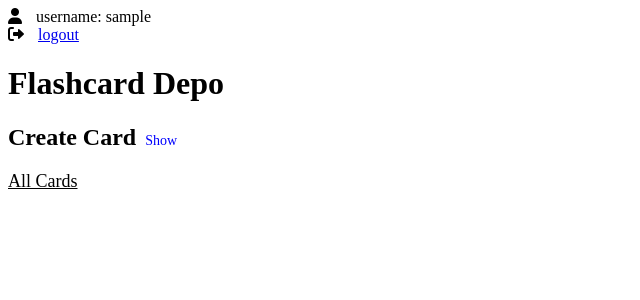
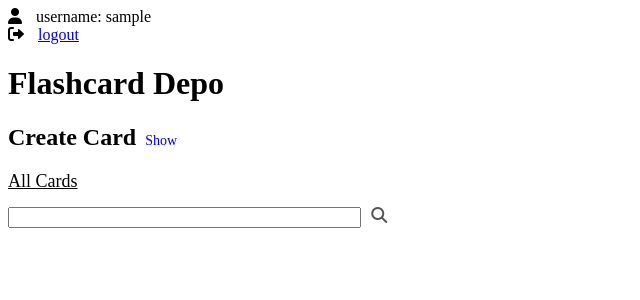
Before and after one commit to seanmisra/flashcard-depo, a PHP site: page / in a window 1280 px wide. Shown: the top 300 px of the page, without its empty margins (0-640 px from the left). Run offline with PHP 8.4, Linux system fonts and the light colour scheme; the visitor is signed in with stand-in values (Sample User, id 1); data that the repository does not hold is empty; some libraries are stand-ins or nearby versions.

Commit message:
Implement flashcard search

```diff
--- a/src/cardAction.php
+++ b/src/cardAction.php
@@ -9,6 +9,7 @@
     $flashcardFront = "";
     $flashcardBack = "";
     $flashcardTags = "";
+    $existingSearchTerm = "";
 
     $readQuery = "SELECT * FROM mydatabase.cards where user='" . $_SESSION["username"] . "'";
     $result = null;
@@ -41,6 +42,27 @@
 
     getAllCards();
 
+    function filterCards() {
+        if (isset($_GET['card-search']) && !empty($_GET['card-search'])) {
+            $searchTerm = $GLOBALS['existingSearchTerm'] = $_GET['card-search'];
+            if ($searchTerm) {
+                $filteredCards = [];
+
+                foreach($GLOBALS['allCards'] as $card) {
+                    foreach($card->getTagList() as $tag) {
+                        if (str_contains(strtolower($tag), strtolower($searchTerm))) {
+                            array_push($filteredCards, $card);
+                            break 1;
+                        }
+                    }
+                }
+                $GLOBALS['allCards'] = $filteredCards;
+            } else {
+                getAllCards();
+            }
+        }
+    }
+
     function handleDelete($id) {
         echo "Handle delete not implemented yet!!";
     }
@@ -70,6 +92,8 @@
 
             echo '<script type="text/javascript">toastr.success("Card is ' . $starredWord . '")</script>';
         }
+
+        filterCards();
     }
 
     if ($_SERVER["REQUEST_METHOD"] == "POST") {
--- a/src/cardContainer.php
+++ b/src/cardContainer.php
@@ -1,5 +1,17 @@
+<?php
+    filterCards();
+?>
+
 <div>
     <h2 id="all-cards-header">All Cards</h2>
+    <form id="card-search-form" method="get">
+        <input
+            autocomplete="off"
+            name="card-search"
+            value="<?php echo $GLOBALS['existingSearchTerm'] ?>"
+            id="card-search"></input>
+        <i class="fa-solid fa-magnifying-glass"></i>
+    </form>
     <?php foreach($allCards as $card): ?>
         <div class="card"
             id="<?php echo $card->getCardId()?>">
--- a/src/index.php
+++ b/src/index.php
@@ -12,6 +12,7 @@ error_reporting(E_ALL);
 
 <html>
     <head>
+      <!-- TODO: OPTIMIZE HEADER, inefficient imports -->
       <link rel='stylesheet' href='style/style.css'>
       <script src='script/cardScript.js'></script>
       <link rel="stylesheet" href="https://cdnjs.cloudflare.com/ajax/libs/font-awesome/6.2.1/css/all.min.css" integrity="sha512-MV7K8+y+gLIBoVD59lQIYicR65iaqukzvf/nwasF0nqhPay5w/9lJmVM2hMDcnK1OnMGCdVK+iQrJ7lzPJQd1w==" crossorigin="anonymous" referrerpolicy="no-referrer" />
@@ -21,13 +22,17 @@ error_reporting(E_ALL);
       <script src="https://cdnjs.cloudflare.com/ajax/libs/toastr.js/2.0.1/js/toastr.js"></script>
     </head>
 
+    <div class="main-container">
+      <div class="user-header">
         <i class="fa-solid fa-user"></i>
         <p id="username-line"><?php echo "username: " . $_SESSION['username']; ?></p>
 
         <br>
         <i class="fa-solid fa-right-from-bracket"></i>
         <a id="logout" href="logout.php">logout</a>
+      </div>
 
+      <div class="main-wrapper">
         <h1>Flashcard Depo</h1>
 
         <h2 id="create-card-label">Create Card</h2>
@@ -61,4 +66,6 @@ error_reporting(E_ALL);
             <button id="create-card-button">Submit</button>
         </form>
         <?php require('cardAction.php') ?>
+      </div>
+    </div>
 </html>
--- a/src/style/style.css
+++ b/src/style/style.css
@@ -172,3 +172,24 @@
     color: gray;
     font-size: 13px;
 }
+
+
+#card-search-form {
+    width: 30%;
+    display: flex;
+}
+
+.fa-magnifying-glass {
+    display: inline !important;
+    margin-left: 10px;
+    color: rgb(85, 85, 85);
+}
+
+#card-search {
+    width: 100%;
+    display: inline;
+}
+
+.main-container {
+    /* display: flex; */
+}
```
Lines whose indentation alone changed are shown as unchanged.
